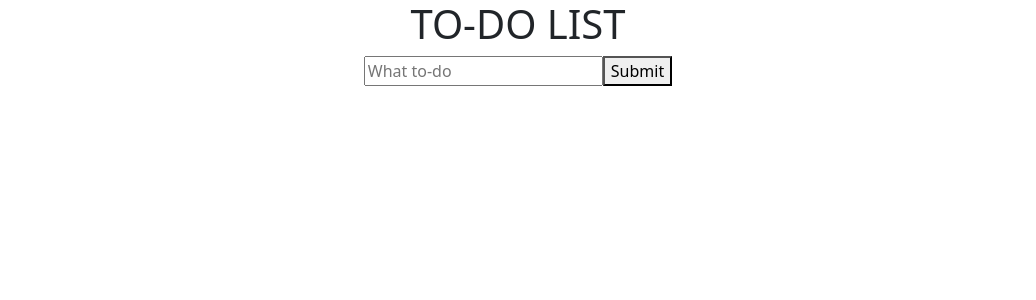
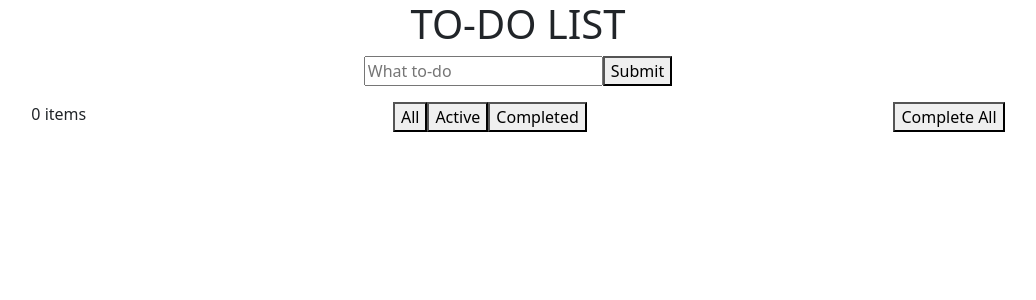
Before and after one commit to ZacRayTho/To-do-list, a React (Create React App) app in the folder app-to-do-list/: page / in a window 1280 px wide. Shown: the top 300 px of the page, without its empty margins (122-1158 px from the left). Built offline with nearby package versions, Linux system fonts and the light colour scheme.

Commit message:
got complete all function working with button

```diff
--- a/app-to-do-list/src/App.js
+++ b/app-to-do-list/src/App.js
@@ -1,4 +1,4 @@
-import { useState,useRef } from "react";
+import { useState, useRef } from "react";
 import Header from "./components/Header"
 import Item from "./components/Item"
 import Footer from "./components/Footer"
@@ -8,12 +8,19 @@ import "bootstrap/dist/js/bootstrap.js";
 
 function App() {
     const inputRef = useRef(null);
-    const [ items, SetItems ] = useState([]);
-    const [ view ] = useState("All");
-
+    const [items, SetItems] = useState([]);
+    const [view, SetView] = useState("All");
+    const [total, SetTotal] = useState("0")
+    //checked can be array of true/false and use individual items id to grab correct item
+    const [checked, SetChecked] = useState([])
+    console.log("checked", checked)
+    console.log("items", items)
 
     function handleClick() {
-        SetItems([ ...items, inputRef.current.value ])
+        let updatedItems = [...items, inputRef.current.value]
+        SetItems(updatedItems)
+        SetChecked([ ...checked, false])
+        SetTotal(updatedItems.length)
     }
 
 
@@ -24,13 +31,23 @@ function App() {
 
     return (
         <div className="text-center">
-        <Header />
-        <input type="text" placeholder="What to-do" ref={inputRef} />
-        <button onClick={handleClick}>Submit</button>
-        <ul>
-        {items.map( (item,index) => <Item SetItems={SetItems} Items={items} id={index} key={index}>{item}</Item>)}
-        </ul>
-
+            <Header />
+            <input type="text" placeholder="What to-do" ref={inputRef} />
+            <button onClick={handleClick}>Submit</button>
+            <ul>
+                {items.map((item, index) => <Item
+                                            SetItems={SetItems}
+                                            Items={items}
+                                            id={index}
+                                            key={index}
+                                            SetTotal={SetTotal}
+                                            checked={checked}
+                                            SetChecked={SetChecked}
+                                            >
+                                            {item}
+                                            </Item>)}
+            </ul>
+            <Footer total={total} checked={checked} SetChecked={SetChecked} />
         </div>)
 }
 
--- a/app-to-do-list/src/components/Footer.js
+++ b/app-to-do-list/src/components/Footer.js
@@ -1,7 +1,33 @@
-function Footer() {
+import { useState } from "react"
+function Footer(props) {
+    const [text, setText] = useState("Complete All")
+    // console.log(props.checked)
+
+    function complete() {
+        // console.log("working")
+
+        if (text === "Complete All") {
+            setText("Uncomplete All")
+            let swap = props.checked.map((item) => item = true);
+            props.SetChecked([...swap])
+        }
+        else {
+            setText("Complete All")
+            let swap = props.checked.map((item) => item = false);
+            props.SetChecked([...swap])
+        }
+    }
+
     return (
-        <>
-        </>
+        <div className="d-flex justify-content-around">
+            <div>{props.total} items</div>
+            <div>
+                <button>All</button>
+                <button>Active</button>
+                <button>Completed</button>
+            </div>
+            <button onClick={complete}>{text}</button>
+        </div>
     )
 }
 
--- a/app-to-do-list/src/components/Item.js
+++ b/app-to-do-list/src/components/Item.js
@@ -5,11 +5,23 @@ function Item(props) {
         // console.log(id);
         // console.log(props.Items)
         props.SetItems(props.Items.filter(item => item !== props.children))
+        props.SetTotal(props.Items.length - 1)
     }
+    // console.log(props.checked)
+    function handleChange() {
+        //duplicate checked array
+        let test = props.checked;
+        //based on id of Item, change the boolean value to the opposite of what it is currently
+        test[props.id] = (!test[props.id]);
+        //set new checked array to test array
+        props.SetChecked([ ...test ])
+    }
+
+    // console.log("before item return", props.checked[props.id])
 
     return (
         <li className="d-flex justify-content-around">
-            <input type="checkbox" id={props.id}/>
+            <input type="checkbox" checked={props.checked[props.id]} id={props.id} onChange={handleChange}/>
                 <label htmlFor={props.id}>{props.children}</label>
             <button onClick={() => handleDelete()}>Remove</button>
 
```
